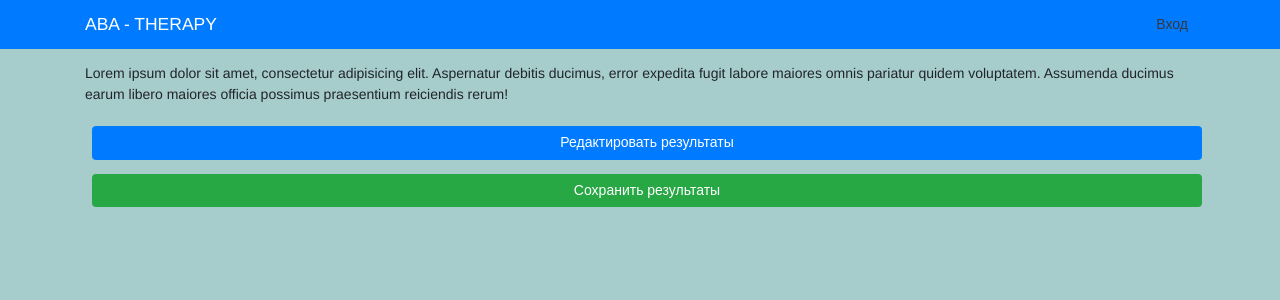
After one commit to Zeroitman/MySite, a Django app: page /session_result/1 in a window 1280 px wide. The commit adds this page. Shown: the top 300 px of the page. Run offline with Django 3.2, Linux system fonts and the light colour scheme; parts of the project's set-up code (start-up, migrations or seed data) failed here and were passed over; some libraries are stand-ins or nearby versions.

Commit message:
Закончил выполнение тикета #57

```diff
--- a/source/webapp/templates/base.html
+++ b/source/webapp/templates/base.html
@@ -28,12 +28,12 @@
         </button>
         <div class="collapse navbar-collapse" id="navbarNav">
             {% if user.is_authenticated %}
-                <ul class="navbar-nav mr-auto">
-                    <li class="nav-item active ml-3">
-                        <a href="{% url 'webapp:program_list' %}" class="nav-link text-dark">Программы<span
-                                class="sr-only">(current)</span></a>
-                    </li>
-                </ul>
+{#                <ul class="navbar-nav mr-auto">#}
+{#                    <li class="nav-item active ml-3">#}
+{#                        <a href="" class="nav-link text-dark">Программы<span#}
+{#                                class="sr-only">(current)</span></a>#}
+{#                    </li>#}
+{#                </ul>#}
                 <ul class="navbar-nav ml-auto ">
                     <li class="nav-item navbar-text text-dark">Привет, {{ user.username }}!</li>
                     <li class="nav-item"><a href="{% url 'logout' %}" class="nav-link text-dark">Выход</a></li>
--- /dev/null
+++ b/source/webapp/templates/session_result.html
@@ -0,0 +1,13 @@
+{% extends 'base.html' %}
+{% block title %}Результат сессии{% endblock %}
+{% block content %}
+    <div class="container">
+        Lorem ipsum dolor sit amet, consectetur adipisicing elit. Aspernatur debitis ducimus, error expedita fugit
+        labore maiores omnis pariatur quidem voluptatem. Assumenda ducimus earum libero maiores officia possimus
+        praesentium reiciendis rerum!
+        <div class="text-center mt-3">
+            <a role="button" class="btn btn-primary m-2" href="" style="width: 100%">Редактировать результаты</a><br>
+            <a role="button" class="btn btn-success m-2" href="" style="width: 100%">Сохранить результаты</a>
+        </div>
+    </div>
+{% endblock %}
--- a/source/webapp/urls.py
+++ b/source/webapp/urls.py
@@ -1,5 +1,5 @@
 from django.urls import path
-from webapp.views import ProgramDetailView, SessionCreateView, SessionList, SessionDetailView, ProgramList
+from webapp.views import ProgramDetailView, SessionCreateView, SessionList, SessionDetailView, ProgramList, ResultList
 
 app_name = 'webapp'
 
@@ -10,5 +10,6 @@ urlpatterns = [
     path('program/<int:pk>', ProgramDetailView.as_view(), name='program_detail'),
     path('session_create', SessionCreateView.as_view(), name='session_create'),
     path('current_session/<int:pk>', SessionDetailView.as_view(), name='session_view'),
+    path('session_result/<int:pk>', ResultList.as_view(), name='session_result_view'),
     path('program/<int:pk>', ProgramDetailView.as_view(), name='program_detail')
 ]
--- a/source/webapp/views.py
+++ b/source/webapp/views.py
@@ -1,9 +1,8 @@
 from django.shortcuts import render
-from webapp.models import Program, Session
+from webapp.models import Program, Session, Result
 from django.views.generic import ListView, DetailView, CreateView
 from webapp.forms import SessionForm
 from django.urls import reverse
-
 
 
 class ProgramList(ListView):
@@ -14,6 +13,11 @@ class ProgramList(ListView):
 class SessionList(ListView):
     model = Session
     template_name = 'session_list.html'
+
+
+class ResultList(ListView):
+    model = Result
+    template_name = 'session_result.html'
 
 
 class ProgramDetailView(DetailView):
```
Also changed, not shown: source/source/settings.py (+12 -23 lines).
